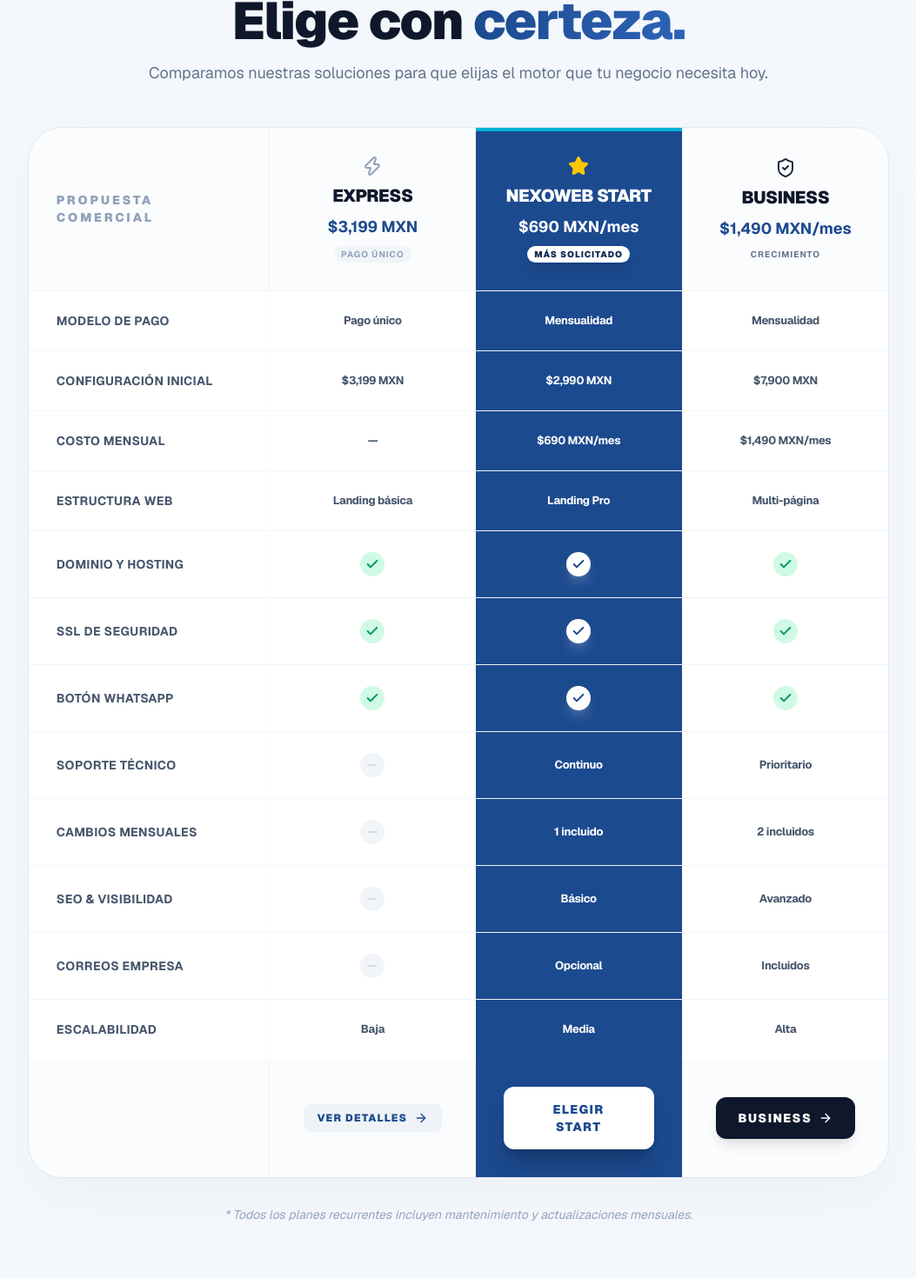
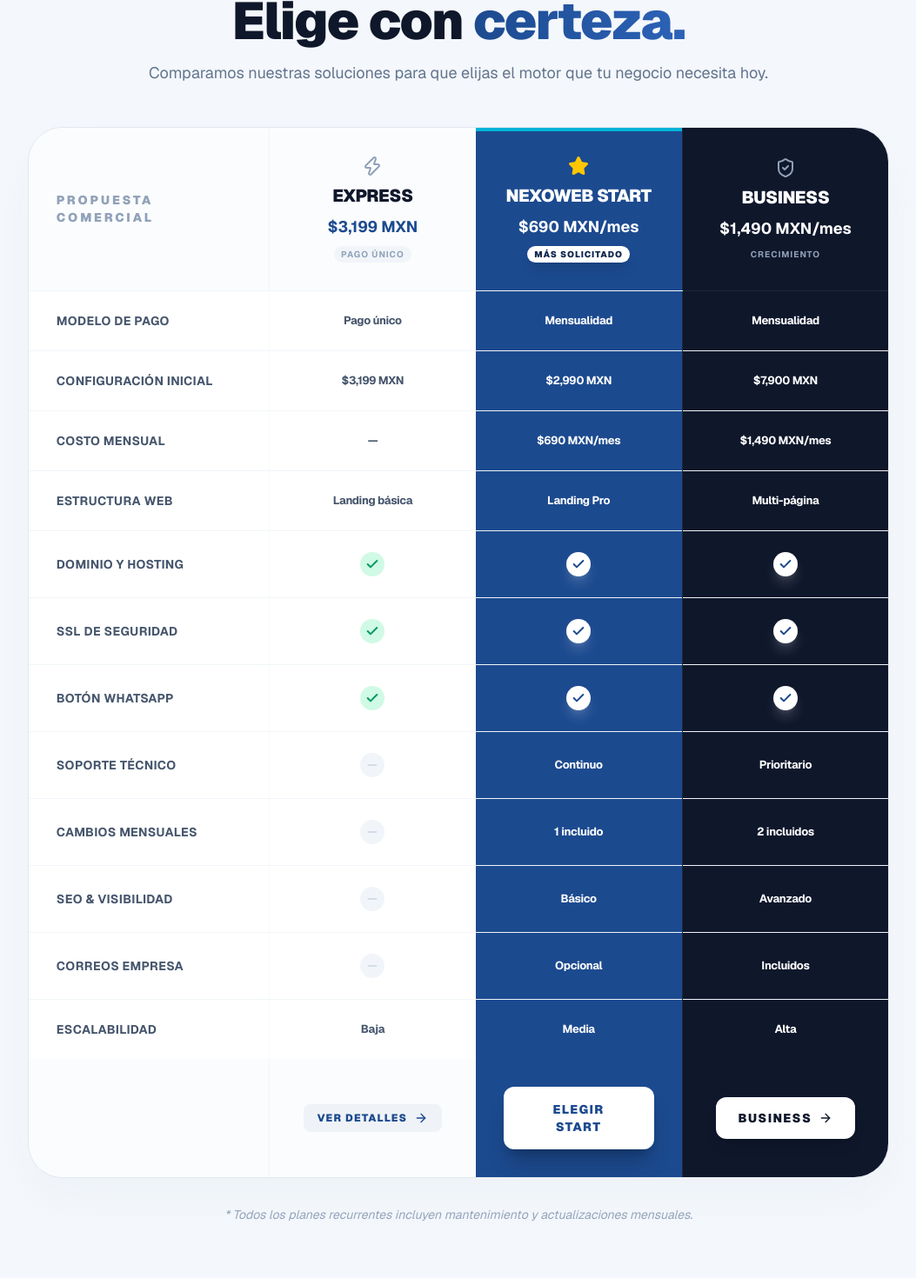
Before and after one commit to Mayk2607/nexoweb-site, a Next.js app: page / in a window 1280 px wide. Shown: the part 2756-4226 px from the top of the page at 87% size, without its empty margins (113-1166 px from the left). Built offline with nearby package versions, Linux system fonts and the light colour scheme.

Commit message:
fix: complete contrast and high-visibility for all plan comparison cards and columns

```diff
--- a/components/sections/PlanComparison.tsx
+++ b/components/sections/PlanComparison.tsx
@@ -116,13 +116,15 @@
 
       {/* Mobile View: Cards */}
       <div className="grid grid-cols-1 gap-6 md:hidden">
-        {plans.map((plan) => (
+        {plans.map((plan) => {
+          const isDark = plan.color.includes("900") || plan.color.includes("1c4a8f");
+          return (
             <div
               key={plan.name}
               className={cn(
                 "relative overflow-hidden rounded-[2rem] border p-8 transition-all",
                 plan.borderColor,
-              plan.color, // Apply the plan's background color
+                plan.color,
                 plan.highlight ? "shadow-2xl shadow-[#1c4a8f]/30 scale-[1.02] z-10" : "bg-white"
               )}
             >
@@ -133,7 +135,7 @@
               <div className="flex items-center gap-4 mb-6">
                 <div className={cn(
                   "flex h-12 w-12 items-center justify-center rounded-2xl",
-                plan.highlight ? "bg-white/10 text-white" : "bg-slate-100 text-[#1c4a8f]"
+                  isDark ? "bg-white/10 text-white" : "bg-slate-100 text-[#1c4a8f]"
                 )}>
                   <plan.icon className="h-6 w-6" />
                 </div>
@@ -156,17 +158,20 @@
                     key={row.label}
                     className={cn(
                       "flex items-center justify-between py-2 border-b last:border-0",
-                    plan.highlight ? "border-white/10" : "border-slate-100"
+                      isDark ? "border-white/10" : "border-slate-100"
                     )}
                   >
                     <span className={cn(
                       "text-[10px] font-black uppercase tracking-widest",
-                    plan.highlight ? "text-white/80" : "text-slate-400"
+                      isDark ? "text-white/80" : "text-slate-400"
                     )}>
                       {row.label}
                     </span>
                     <div className="flex-1 flex justify-end">
-                    <FeatureCell value={row[plan.key]} highlight={plan.highlight} />
+                      <FeatureCell
+                        value={row[plan.key]}
+                        highlight={isDark} // Treat BUSINESS as 'highlighted' for contrast purposes
+                      />
                     </div>
                   </div>
                 ))}
@@ -183,8 +188,10 @@
                 <ArrowRight className="h-4 w-4" />
               </Link>
             </div>
-        ))}
+          );
+        })}
       </div>
+
 
 
       {/* Desktop View: Table */}
@@ -225,12 +232,12 @@
                 </th>
 
                 {/* BUSINESS Header */}
-                <th className="p-8 text-center w-[24%] border-b border-l border-slate-100">
+                <th className="p-8 text-center w-[24%] border-b border-l border-slate-800 bg-slate-900">
                   <div className="flex flex-col items-center gap-2">
-                    <ShieldCheck className="h-6 w-6 text-slate-800" />
-                    <div className="text-xl font-black text-slate-900 tracking-tight">{business.name}</div>
-                    <div className="text-lg font-bold text-[#1c4a8f]">{business.monthlyPrice}</div>
-                    <div className="text-[10px] font-bold uppercase tracking-widest text-slate-500">
+                    <ShieldCheck className="h-6 w-6 text-slate-400" />
+                    <div className="text-xl font-black text-white tracking-tight">{business.name}</div>
+                    <div className="text-lg font-bold text-white">{business.monthlyPrice}</div>
+                    <div className="text-[10px] font-bold uppercase tracking-widest text-slate-400">
                       Crecimiento
                     </div>
                   </div>
@@ -250,8 +257,8 @@
                   <td className="p-6 text-center bg-[#1c4a8f]">
                     <FeatureCell value={row.start} highlight />
                   </td>
-                  <td className="p-6 text-center border-l border-slate-100/50">
-                    <FeatureCell value={row.business} />
+                  <td className="p-6 text-center bg-slate-900 border-l border-slate-800">
+                    <FeatureCell value={row.business} highlight />
                   </td>
                 </tr>
               ))}
@@ -276,14 +283,15 @@
                     Elegir START
                   </Link>
                 </td>
-                <td className="p-8 text-center bg-slate-50/50 border-l border-slate-100">
+                <td className="p-8 text-center bg-slate-900 border-l border-slate-800">
                   <Link
                     href={business.buttonLink}
-                    className="inline-flex items-center justify-center gap-2 rounded-xl border-2 border-slate-900 bg-slate-900 px-6 py-3 text-sm font-black text-white uppercase tracking-widest hover:bg-slate-800 transition-all shadow-lg"
+                    className="inline-flex items-center justify-center gap-2 rounded-xl border-2 border-white bg-white px-6 py-3 text-sm font-black text-slate-900 uppercase tracking-widest hover:bg-slate-50 transition-all shadow-lg"
                   >
                     Business <ArrowRight className="h-4 w-4" />
                   </Link>
                 </td>
+
               </tr>
             </tfoot>
           </table>
```
Lines whose indentation alone changed are shown as unchanged.
